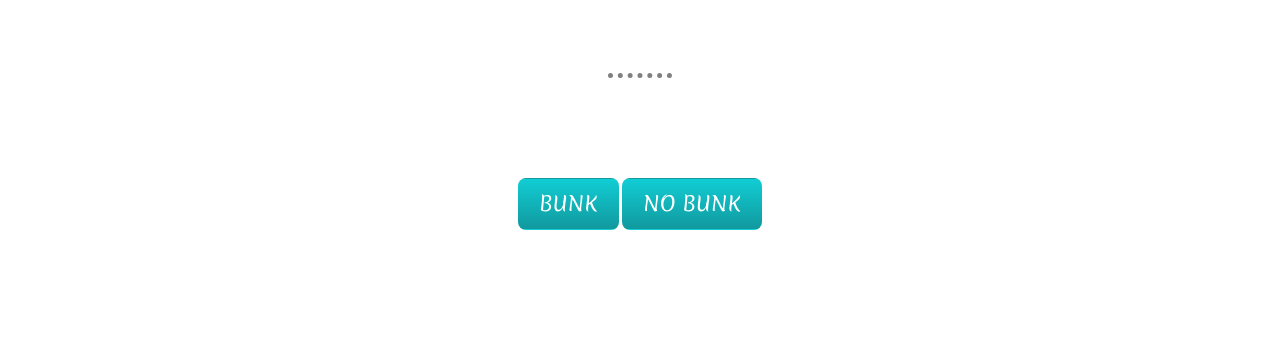
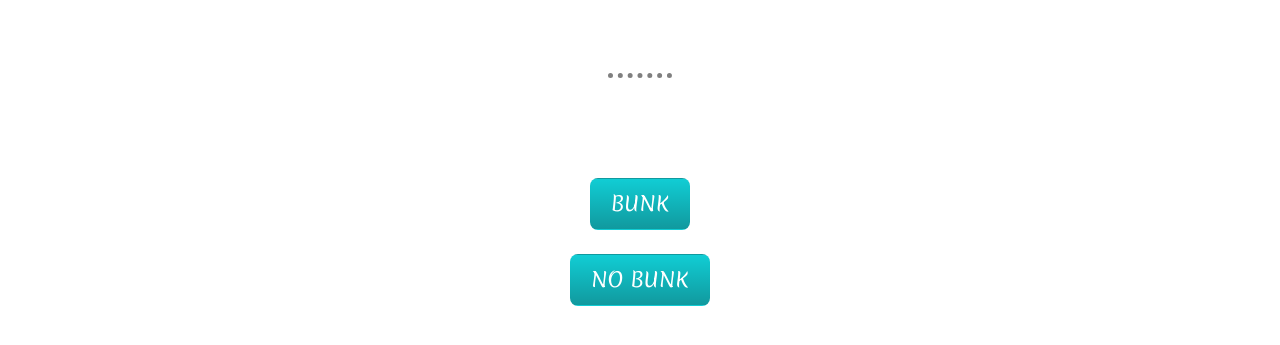
Before and after one commit to Mohit-Kulkarni/Bunk, a plain HTML site: page index.html in a window 1280 px wide. Shown: the part 175-520 px from the top of the page. Drawn offline with nearby package versions, Linux system fonts and the light colour scheme.

Commit message:
Update index.html

```diff
--- a/index.html
+++ b/index.html
@@ -19,7 +19,7 @@
   <hr>
   <div class="middle-container">
     <form class="newb" action="index.html" method="post">
-      <button id="ip2" class="btn yeb" type="button" name="button">BUNK</button>
+      <button id="ip2" class="btn yeb" type="button" name="button">BUNK</button><br><br>
       <button id="ip1" class="nob btn" type="button" name="button">NO BUNK</button>
     </form>
   </div>
```
